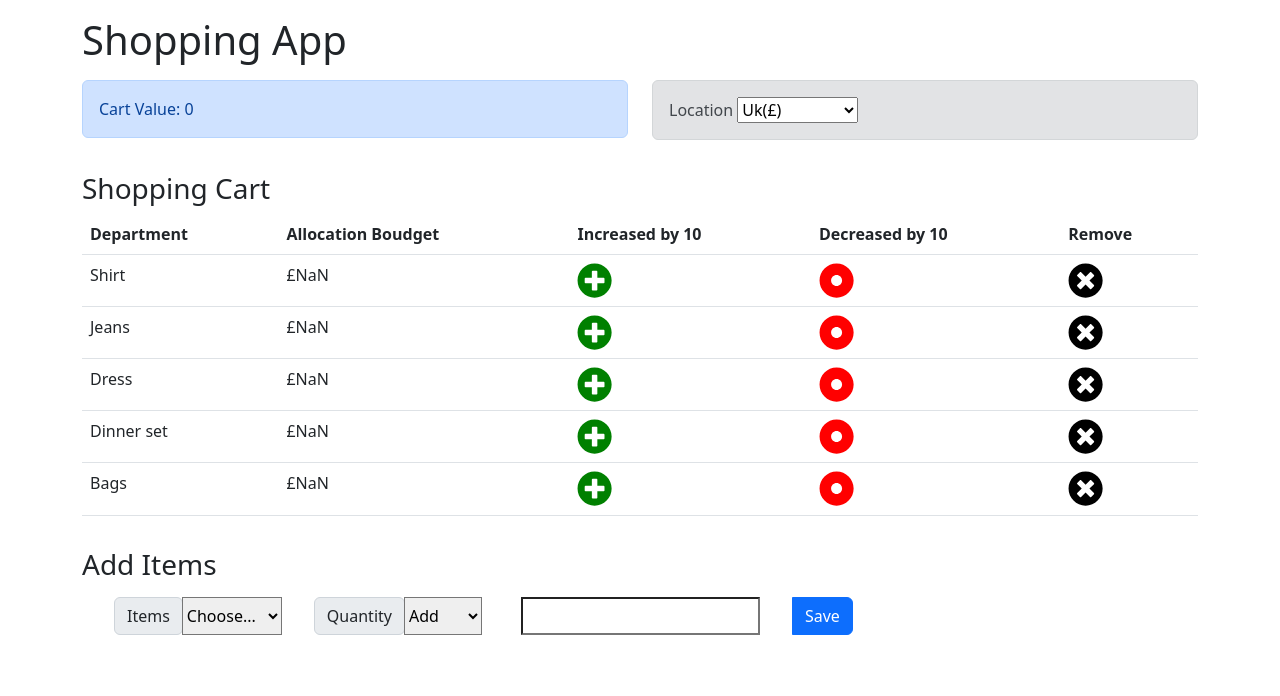
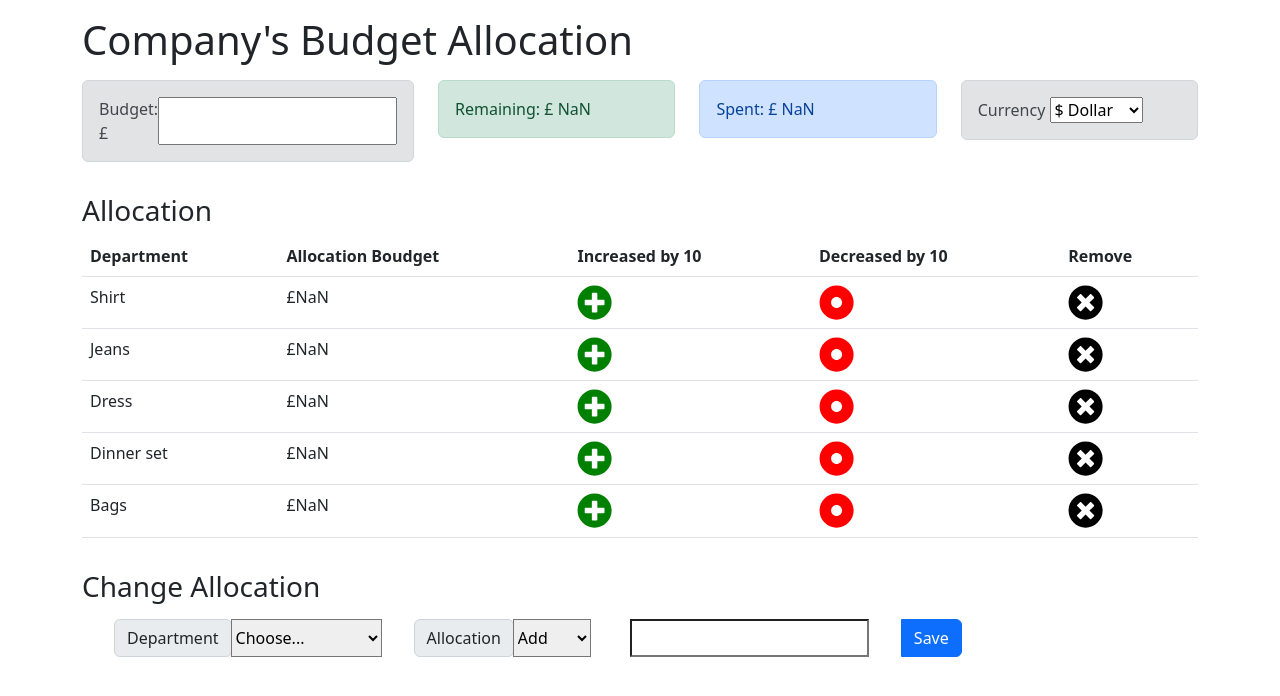
Before and after one commit to mfardsaffari/ejtos-react_budget_app, a React (Create React App) app: page / in a window 1280 px wide. Shown: the top 696 px of the page. Built offline with nearby package versions, Linux system fonts and the light colour scheme.

Commit message:
Add Commpnents in main page

```diff
--- a/src/App.js
+++ b/src/App.js
@@ -3,34 +3,42 @@ import 'bootstrap/dist/css/bootstrap.min.css';
 
 
 import { AppProvider } from './context/AppContext';
-import CartValue from './components/CartValue';
+import Budget from './components/Budget';
+import Remaining from './components/Remaining';
+import Spent from './components/Spent';
 import ExpenseList from './components/ExpenseList';
-import ItemSelected from './components/ItemSelected';
-import Location from './components/Location';
+import AllocationForm from './components/AllocationForm';
+import Currencies from './components/Currencies';
 
 const App = () => {
     return (
         <AppProvider>
             <div className='container'>
-                <h1 className='mt-3'>Shopping App</h1>
+                <h1 className='mt-3'>Company's Budget Allocation</h1>
                 <div className='row mt-3'>
                     <div className='col-sm'>
-                        <CartValue />
+                        <Budget />
                     </div>
                     <div className='col-sm'>
-                        <Location />
+                        <Remaining />
+                    </div>
+                    <div className='col-sm'>
+                        <Spent />
+                    </div>
+                    <div className='col-sm'>
+                        <Currencies />
                     </div>
                 </div>
-                <h3 className='mt-3'>Shopping Cart</h3>
+                <h3 className='mt-3'>Allocation</h3>
                 <div className='row '>
                     <div className='col-sm'>
                         <ExpenseList />
                     </div>
                 </div>
-                <h3 className='mt-3'>Add Items</h3>
+                <h3 className='mt-3'>Change Allocation</h3>
                 <div className='row mt-3'>
                     <div className='col-sm'>
-                        <ItemSelected/>
+                        <AllocationForm/>
                     </div>
                 </div>
             </div>
```
